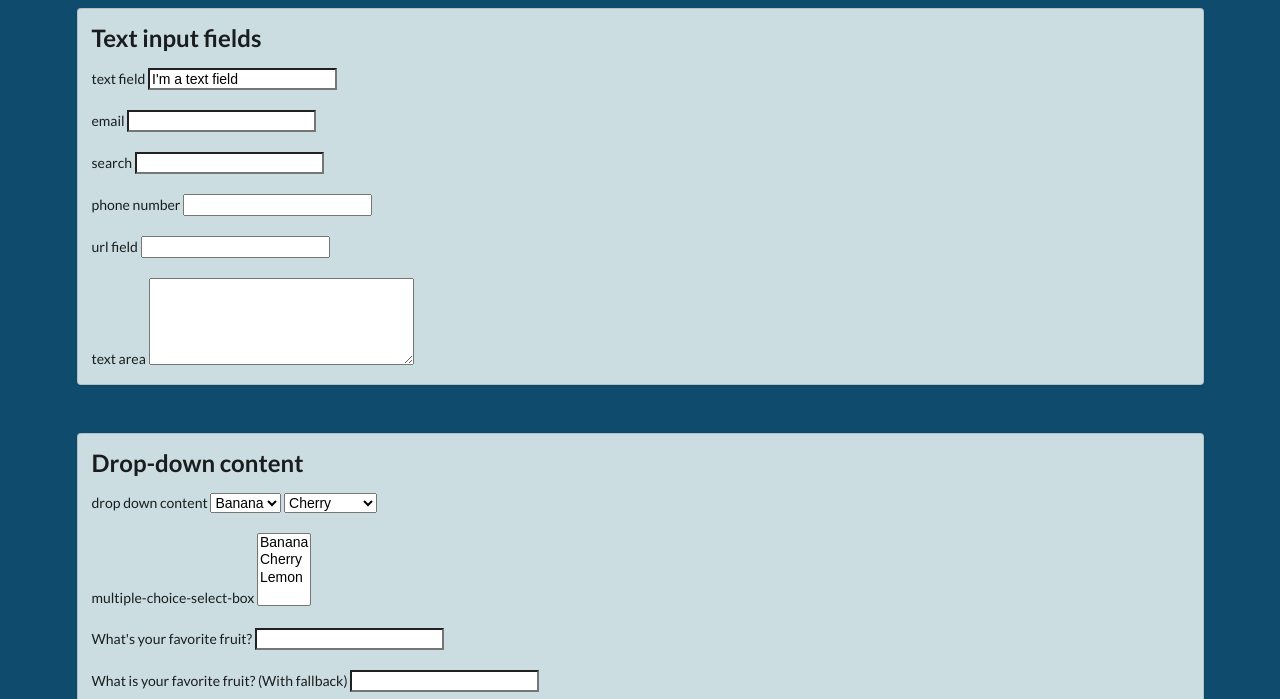
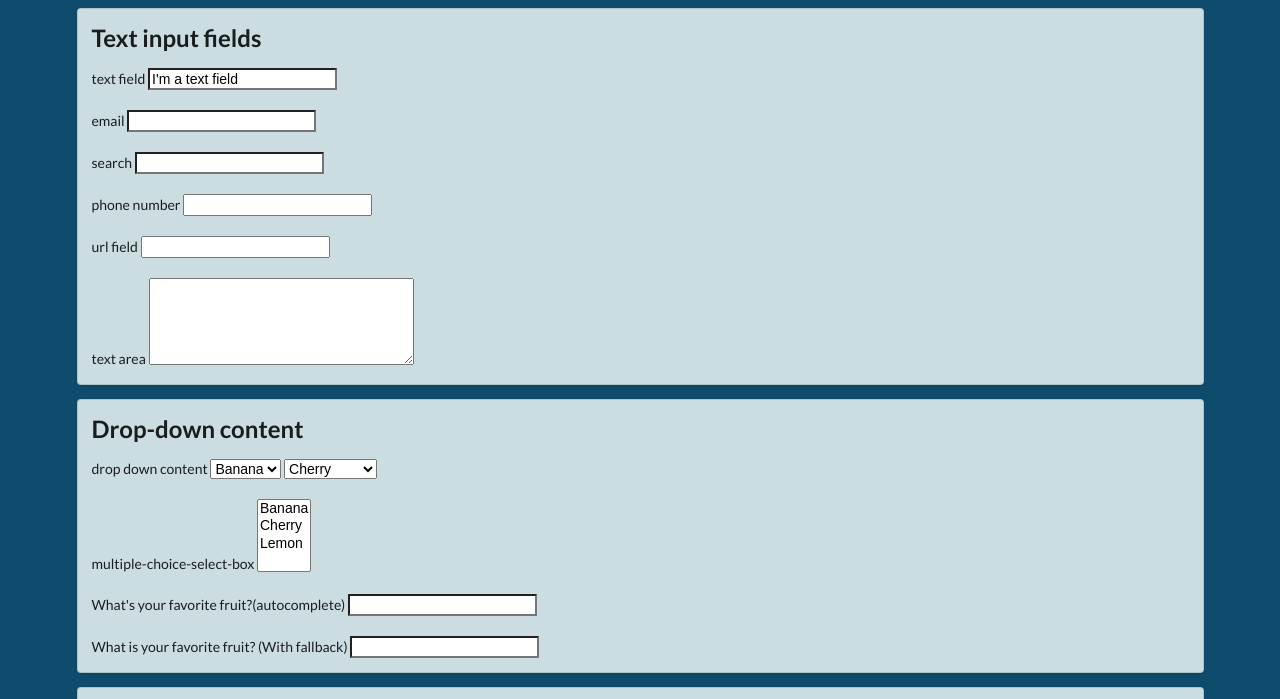
Before and after one commit to bvasilop/Forms-Widget-MDN-Examples, a plain HTML site: page index.html in a window 1280 px wide. Shown: the part 72-771 px from the top of the page. Drawn offline with nearby package versions, Linux system fonts and the light colour scheme.

Commit message:
removed spacing between divs

```diff
--- a/index.html
+++ b/index.html
@@ -52,7 +52,6 @@
           <textarea cols="30" rows="5"></textarea>
         </div>
       </div>
-      <br />
       <div class="ui segment">
         <h2>Drop-down content</h2>
         <div class="drop-down-content">
@@ -88,7 +87,7 @@
         </div>
         <br />
         <div class="autocomplete-box">
-          <label for="myFruit">What's your favorite fruit?</label>
+          <label for="myFruit">What's your favorite fruit?(autocomplete)</label>
           <input type="text" name="myFruit" id="myFruit" list="mySuggestion" />
           <datalist id="mySuggestion">
             <option>Apple</option>
@@ -122,7 +121,6 @@
           </datalist>
         </div>
       </div>
-      <br />
       <div class="ui segment">
         <h2>Checkable items</h2>
         <div class="checkbox">
@@ -135,7 +133,6 @@
             value="carrots"
           />
         </div>
-        <br />
         <div class="radio-button">
           <label for="radio-button">radio button</label>
           <input type="radio" checked id="soup" name="meal" />
@@ -164,7 +161,6 @@
           </fieldset>
         </div>
       </div>
-      <br />
       <div class="ui segment">
         <h2>Buttons</h2>
         <div class="submit-button">
@@ -188,7 +184,6 @@
           <input type="button" value="This is an anonymous button" />
         </div>
       </div>
-      <br />
       <div class="ui segment">
         <div class="advanced-form-widgets">
           <h2>Advanced form widgets</h2>
@@ -211,7 +206,6 @@
           <span class="beancount"></span>
         </div>
       </div>
-      <br />
       <div class="ui segment">
         <div class="date-and-time-picker">
           <h3>Date and time picker</h3>
@@ -241,11 +235,9 @@
           />
         </div>
       </div>
-      <br />
       <div class="ui segment">
         <h4>Color Picker</h4>
         <input type="color" name="color" id="color" />
-        <br />
       </div>
       <div class="ui segment">
         <div class="other-widgets">
```
